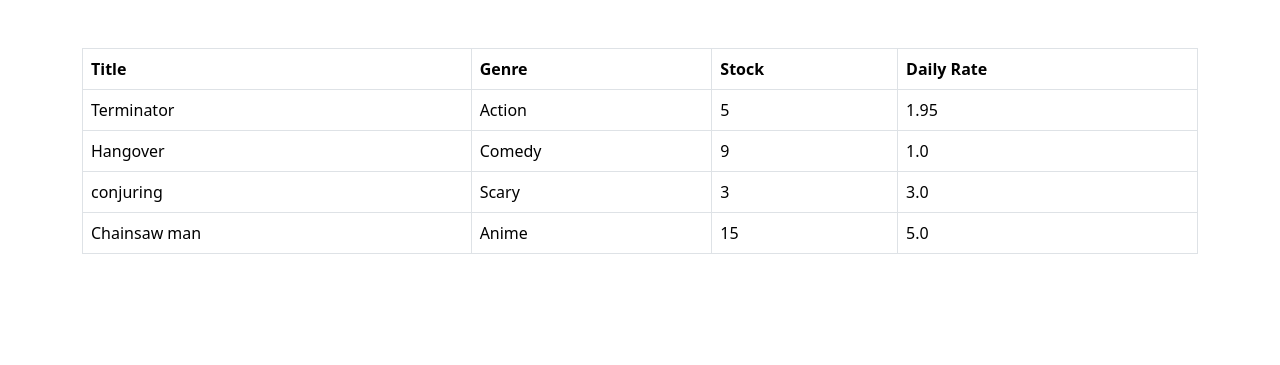
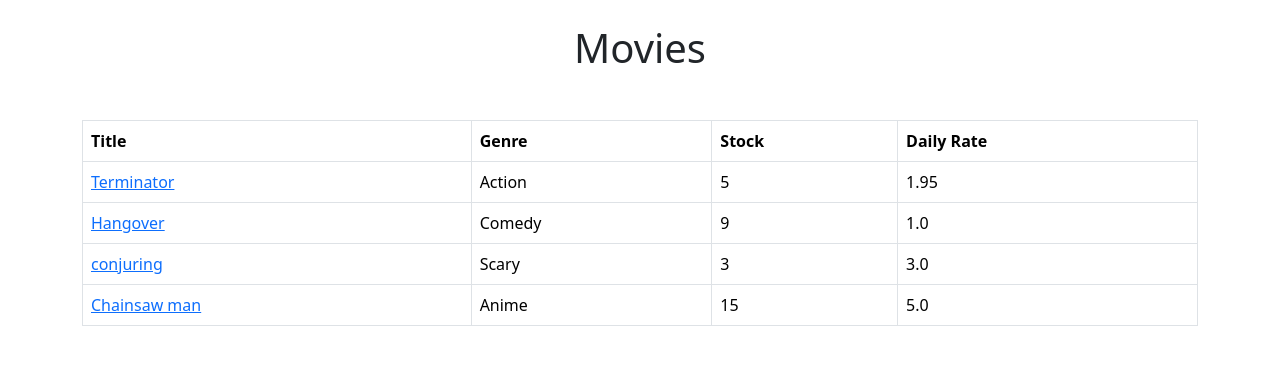
Before and after one commit to AmirAbbas-Mashayekhi/Vidly, a Django app: page /movies/ in a window 1280 px wide. Shown: the part 50-415 px from the top of the page. Run offline with Django 4.2, Linux system fonts and the light colour scheme; data comes from the database, SQL or seed files in the repository; both versions use the stored data as it was after the commit.

Commit message:
Major Changes.

```diff
--- a/movies/models.py
+++ b/movies/models.py
@@ -15,6 +15,7 @@
     number_in_stock = models.IntegerField()
     daily_rental_rate = models.FloatField()
     creation_date = models.DateTimeField(default=timezone.now)
+    image = models.ImageField(upload_to='images')
     genre = models.ForeignKey(Genre, on_delete=models.CASCADE)
 
     def __str__(self):
--- a/movies/templates/movies/index.html
+++ b/movies/templates/movies/index.html
@@ -1,7 +1,8 @@
 {% extends "base.html" %}
 {% block title %}Movies{% endblock title %}
 {% block content %}
-<table class="table table-responsive table-hover table-bordered my-5">
+    <h1 class="text-center mt-4">Movies</h1>
+<table class="table table-responsive table-hover table-bordered my-5 ">
   <thead>
     <tr>
       <th>Title</th>
@@ -13,7 +14,8 @@
   <tbody>
     {% for movie in movies %}
     <tr>
-      <td>{{movie.title}}</td>
+
+      <td><a href="{% url 'movies_details' movie.id %}">{{movie.title}}</a></td>
       <td>{{movie.genre}}</td>
       <td>{{movie.number_in_stock}}</td>
       <td>{{movie.daily_rental_rate}}</td>
--- a/movies/urls.py
+++ b/movies/urls.py
@@ -3,5 +3,6 @@
 
 
 urlpatterns = [
-    path('', views.index, name='movies/index'),
+    path('', views.index, name='movies_index'),
+    path('<int:movie_id>', views.movie_details, name='movies_details'),
 ]
--- a/movies/views.py
+++ b/movies/views.py
@@ -1,3 +1,4 @@
+from django.shortcuts import get_object_or_404
 from django.shortcuts import render
 from . import models
 
@@ -5,3 +6,8 @@
 def index(request):
     movies = models.Movie.objects.all()
     return render(request, 'movies/index.html', {'movies': movies})
+
+
+def movie_details(request, movie_id: int):
+    movie = get_object_or_404(models.Movie, id=movie_id)
+    return render(request, 'movies/movie_details.html', {'movie': movie})
```
Also changed, not shown: movies/templates/movies/movie_details.html (added, +14 -0 lines), db.sqlite3.
